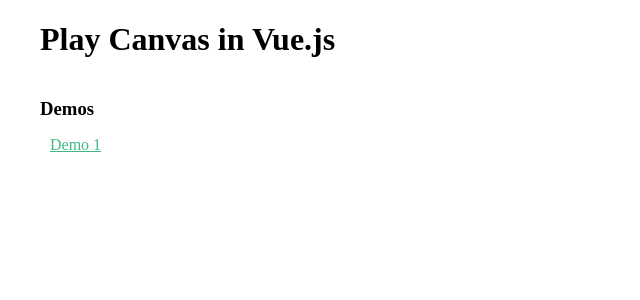
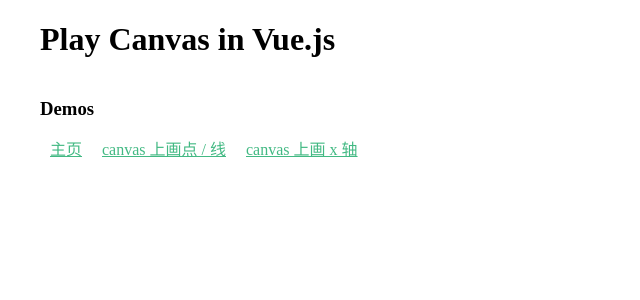
Before and after one commit to nelsonkuang/play-canvas-in-vue, a Vue app: page /#/ in a window 1280 px wide. Shown: the top 300 px of the page, without its empty margins (0-640 px from the left). Built offline with nearby package versions, Linux system fonts and the light colour scheme.

Commit message:
增加坐标轴

```diff
--- a/src/router/index.js
+++ b/src/router/index.js
@@ -19,6 +19,14 @@
     meta: {
       title: 'canvas 上画点 / 线'
     }
+  },
+  {
+    path: '/demo-2',
+    name: 'Demo2',
+    component: () => import('@/views/demo-2/index'),
+    meta: {
+      title: 'canvas 上画 x 轴'
+    }
   }
 ]
 
--- /dev/null
+++ b/src/views/demo-2/index.vue
@@ -0,0 +1,80 @@
+<template>
+  <div class="hello">
+    <h1>{{ $route.meta.title }}</h1>
+    <div class="container">
+      <canvas
+        id="canvas"
+        ref="canvas"
+        class="canvas"
+        width="500"
+        height="500"
+      ></canvas>
+    </div>
+  </div>
+</template>
+
+<script>
+/* eslint-disable no-alert, no-console */
+export default {
+  data () {
+    return {
+    }
+  },
+  mounted () {
+    let canvas = this.$refs.canvas
+    let ctx = canvas.getContext('2d')
+    const padding = 50 // canvas 四周 padding
+    ctx.strokeStyle = '#0000ff'
+    // reference from: https://www.cnblogs.com/OrochiZ-/p/11647705.html
+    const x0 = 0 + padding // 原点 x
+    const y0 = canvas.height - padding // 原点 y
+    const space = 50 // 定义刻度间隔
+    const markWidth = 5 // 定义刻度长度
+    // 绘制 x 轴
+    ctx.beginPath()
+    ctx.moveTo(x0, y0)
+    ctx.lineTo(canvas.width - padding, y0)
+    ctx.stroke()
+
+    // 绘制 x 轴的刻度
+    for (let x = x0 + space; x < canvas.width - padding; x += space) {
+      ctx.beginPath()
+      ctx.moveTo(x, y0)
+      ctx.lineTo(x, y0 - markWidth)
+      ctx.stroke()
+    }
+
+    // 绘制y轴
+    ctx.beginPath()
+    ctx.moveTo(x0, y0)
+    ctx.lineTo(x0, 0 + padding)
+    ctx.stroke()
+
+    // 绘制 y 轴的刻度
+    for (let y = y0 - space; y > padding; y -= space) {
+      ctx.beginPath()
+      ctx.moveTo(x0, y)
+      ctx.lineTo(x0 + markWidth, y)
+      ctx.stroke()
+    }
+  }
+}
+</script>
+
+<!-- Add "scoped" attribute to limit CSS to this component only -->
+<style scoped>
+h3 {
+  margin: 40px 0 0;
+}
+ul {
+  list-style-type: none;
+  padding: 0;
+}
+li {
+  display: inline-block;
+  margin: 0 10px;
+}
+a {
+  color: #42b983;
+}
+</style>
--- a/src/views/index.vue
+++ b/src/views/index.vue
@@ -3,18 +3,34 @@
     <h1>{{ msg }}</h1>
     <h3>Demos</h3>
     <ul>
-      <li><a href="javascript:void(0);" @click="$router.push('/demo-1')" rel="noopener">Demo 1</a></li>
+      <li
+        v-for="route in routes"
+        :key="route.path"
+      ><a
+          href="javascript:void(0);"
+          @click="$router.push(route.path)"
+          rel="noopener"
+        >{{ route.meta.title }}</a></li>
     </ul>
   </div>
 </template>
 
 <script>
+/* eslint-disable no-alert, no-console */
 export default {
   name: 'HelloWorld',
   data () {
     return {
       msg: 'Play Canvas in Vue.js'
     }
+  },
+  computed: {
+    routes () {
+      return this.$router.options.routes
+    },
+  },
+  created () {
+    // console.log(this.routes)
   }
 }
 </script>
```
